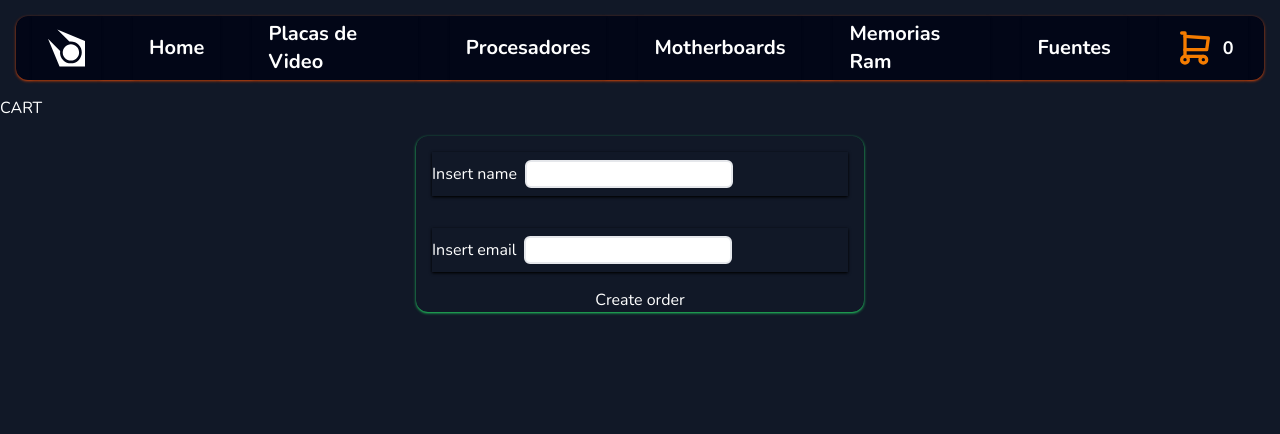
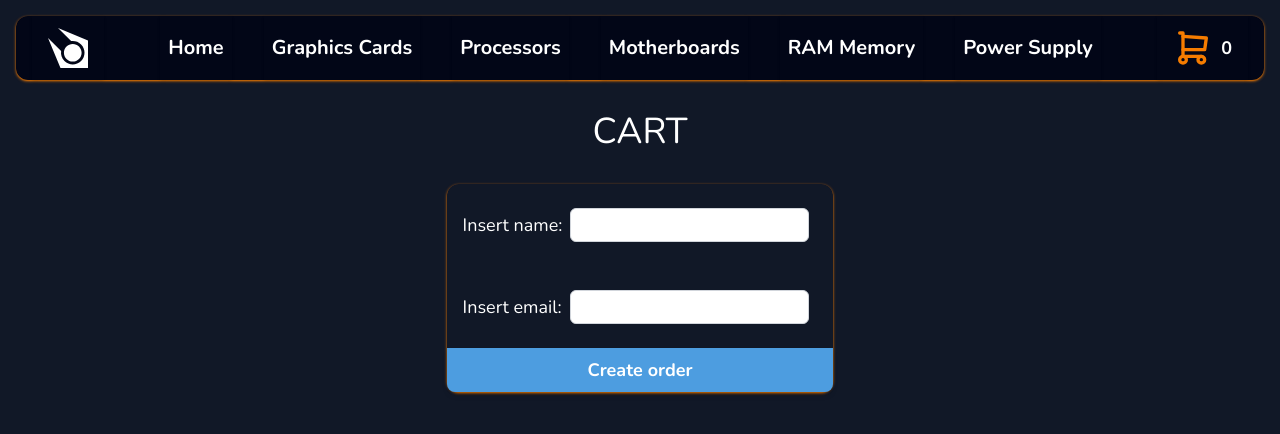
Before and after one commit to LautyPale/ecommerce-test, a React (Vite) app: page /cart in a window 1280 px wide. Shown: the top 434 px of the page. Built offline with nearby package versions, Linux system fonts and the light colour scheme.

Commit message:
add Cart styles

```diff
--- a/src/components/Cart/Cart.jsx
+++ b/src/components/Cart/Cart.jsx
@@ -33,13 +33,13 @@ export default function CartDetail () {
 
     const localError = {}
     if (!buyer.name) {
-      localError.name = 'Name is required'
+      localError.name = 'Name is required.'
     }
     if (!buyer.email) {
-      localError.email = 'Email is required'
+      localError.email = 'Email is required.'
     }
     if (cart.length === 0) {
-      localError.cart = 'Cart cannot be empty'
+      localError.cart = 'Cart cannot be empty.'
     }
     if (Object.keys(localError).length === 0) {
       addOrder()
@@ -78,19 +78,27 @@ export default function CartDetail () {
   }
 
   return (
-    <div className=''>
-      CART
-      <div className='cart-container'>
+    <div className='flex flex-col items-center'>
+      <div className='mx-auto text-4xl py-4'>CART</div>
+      <div className='flex flex-row'>
         {cart.map((item) => (
-          <div key={item.id} className='flex flex-row m-4 shadow shadow-red-500'>
-            <div>
-              <p>Producto: {item.name}</p>
-              <p>Cantidad: {item.quantity}</p>
+          <div key={item.id} className='relative p-4 m-4 h-44 w-96 flex flex-col text-lg shadow shadow-customBlue rounded-xl'>
+            <div className='flex flex-row'>
+              <div className='pr-4'>
+                <img src={item.image} alt={item.name} className='h-28'/>
+              </div>
+              <div>
+                <p>Product: {item.name}</p>
+                <p>Quantity: {item.quantity}</p>
+                <p>Total: {item.price * item.quantity}</p>
+              </div>
             </div>
-            <img src={item.image} alt={item.name} className='h-32'/>
-            <button onClick={() => removeItem(item.id)} className='cart-button'>
-              Remove
-            </button>
+
+            <div className='flex justify-end absolute bottom-0 right-0'>
+              <button onClick={() => removeItem(item.id)} className='p-2 bg-customBlue font-bold rounded-tl-lg hover:bg-red-500 focus:outline-none'>
+                Remove Item
+              </button>
+            </div>
 
           </div>
         ))}
--- a/src/components/Counter/Counter.jsx
+++ b/src/components/Counter/Counter.jsx
@@ -68,7 +68,8 @@ export default function Counter({ onAdd, quantity = 1, itemStock }) {
                 <button onClick={handleDecrement} className="p-2 pr-3 rounded-l-full bg-customOrange text-2xl text-white">-</button>
                 <span className={`px-4 select-none ${animate ? 'text-red-500 animate-pulse' : ''}`}>{stock === 0 ? 0 : count}</span>
                 <button onClick={handleIncrement} className="p-2 pl-3 rounded-r-full bg-customBlue text-2xl text-white">+</button>
-                <button onClick={handleAddToCart} className={`p-2 px-4 font-extrabold ${stock === 0 ? 'text-red-500' : 'hover:text-customOrange'}`} disabled={stock === 0}>Add to cart</button>
+                <button onClick={handleAddToCart} className={`p-2 px-4 font-extrabold ${stock === 0 ? 'text-red-500' : 'hover:text-customOrange'}`}
+                disabled={stock === 0}>Add to cart</button>
 
                 <ToastContainer
                     position="top-right"
--- a/src/components/Form/Form.jsx
+++ b/src/components/Form/Form.jsx
@@ -3,27 +3,28 @@
 export default function Form ({ handleInputChange, submit, formData, error}){
 
   return (
-    <form onSubmit={submit} className='max-w-md h-fit mx-auto flex flex-col m-4 rounded-xl shadow shadow-green-500'>
+    <form onSubmit={submit} className='max-w-lg h-fit mx-auto flex flex-col m-4 rounded-xl shadow shadow-customOrange text-lg'>
 
       {
         Object.keys(formData).map((key, index) => (
-          <div key={index} className='m-4 shadow shadow-black'>
-            <label htmlFor={key}>Insert {key}</label>
+          <div key={index} className='m-4'>
+            <label htmlFor={key}>Insert {key}:</label>
             <input
-              className="m-2 border-2 rounded-md"
+              className="m-2 pl-2 py-0.5 rounded-md text-black border border-gray-300 focus:outline-none focus:ring-2 focus:ring-customOrange focus:border-transparent"
               type={key === 'email' ? 'email' : 'text'}
               name={key} id={key}
               onChange={handleInputChange}
               value={formData[key] || ''}
+              autoComplete="off"
             />
             {error[key] && <span className="text-red-600">{error[key]}</span>}
           </div>
         ))
       }
 
-      {error.cart && <div className="mx-4 text-red-600">{error.cart}</div>}
+      {error.cart && <div className="mx-auto text-red-600 mb-2">{error.cart}</div>}
 
-      <button className="button">Create order</button>
+      <button className="mt-auto w-full px-4 py-2 bg-customBlue font-bold rounded-b-lg shadow-md hover:bg-customOrange focus:outline-none">Create order</button>
 
     </form>
   )
--- a/src/components/NavBar/NavBar.jsx
+++ b/src/components/NavBar/NavBar.jsx
@@ -10,7 +10,7 @@ export default function NavBar () {
   const { cart } = useContext(CartContext)
 
   return (
-    <ul className="flex flex-row justify-between items-center m-4 shadow shadow-orange-700 bg-slate-950 rounded-xl h-16 text-lg font-bold">
+    <ul className="flex flex-row justify-between items-center m-4 shadow shadow-customOrange bg-slate-950 rounded-xl h-16 text-lg font-bold">
 
       <div className="flex items-center h-full">
         <NavLink to={'/'} className="mx-4 px-4 cursor-pointer shadow hover:bg-gray-900 hover:text-orange-500 h-full flex items-center">
@@ -19,12 +19,12 @@ export default function NavBar () {
       </div>
 
       <div className="flex flex-row items-center h-full text-xl">
-        <NavLink to={'/'} className="mx-4 px-4 cursor-pointer shadow hover:bg-gray-900 hover:text-orange-500 h-full flex items-center"> Home </NavLink>
-        <NavLink to={'/category/GPU'} className="mx-4 px-4 cursor-pointer shadow hover:bg-gray-900 hover:text-orange-500 h-full flex items-center"> Placas de Video </NavLink>
-        <NavLink to={'/category/CPU'} className="mx-4 px-4 cursor-pointer shadow hover:bg-gray-900 hover:text-orange-500 h-full flex items-center"> Procesadores </NavLink>
-        <NavLink to={'/category/Motherboard'} className="mx-4 px-4 cursor-pointer shadow hover:bg-gray-900 hover:text-orange-500 h-full flex items-center"> Motherboards </NavLink>
-        <NavLink to={'/category/RAM'} className="mx-4 px-4 cursor-pointer shadow hover:bg-gray-900 hover:text-orange-500 h-full flex items-center"> Memorias Ram </NavLink>
-        <NavLink to={'/category/PSU'} className="mx-4 px-4 cursor-pointer shadow hover:bg-gray-900 hover:text-orange-500 h-full flex items-center"> Fuentes </NavLink>
+        <NavLink to={'/'} className="mx-4 px-2 cursor-pointer shadow hover:bg-gray-900 hover:text-orange-500 h-full flex items-center"> Home </NavLink>
+        <NavLink to={'/category/GPU'} className="mx-4 px-2 cursor-pointer shadow hover:bg-gray-900 hover:text-orange-500 h-full flex items-center"> Graphics Cards </NavLink>
+        <NavLink to={'/category/CPU'} className="mx-4 px-2 cursor-pointer shadow hover:bg-gray-900 hover:text-orange-500 h-full flex items-center"> Processors </NavLink>
+        <NavLink to={'/category/Motherboard'} className="mx-4 px-2 cursor-pointer shadow hover:bg-gray-900 hover:text-orange-500 h-full flex items-center"> Motherboards </NavLink>
+        <NavLink to={'/category/RAM'} className="mx-4 px-2 cursor-pointer shadow hover:bg-gray-900 hover:text-orange-500 h-full flex items-center"> RAM Memory </NavLink>
+        <NavLink to={'/category/PSU'} className="mx-4 px-2 cursor-pointer shadow hover:bg-gray-900 hover:text-orange-500 h-full flex items-center"> Power Supply </NavLink>
       </div>
 
       <NavLink to={'/cart'} className="mx-4 px-4 cursor-pointer shadow hover:bg-gray-900 hover:text-orange-500 h-full flex items-center">
--- a/src/context/CartContext/CartContextProvider.jsx
+++ b/src/context/CartContext/CartContextProvider.jsx
@@ -15,15 +15,16 @@ const CartContextProvider = ({children}) => {
             setCart([
                 ...cart,
                 {
+                    ...item,
                     quantity: quantity,
-                    ...item
-                }
-            ])
+                },
+            ]);
         } else {
             setCart([
                 cart.map(cartItem => {
                     cartItem.id === item.id
-                    ? { ...cartItem, quantity: cartItem.quantity + quantity } : cartItem
+                    ? { ...cartItem, quantity: cartItem.quantity + quantity }
+                    : cartItem
                 })
             ])
 
```
